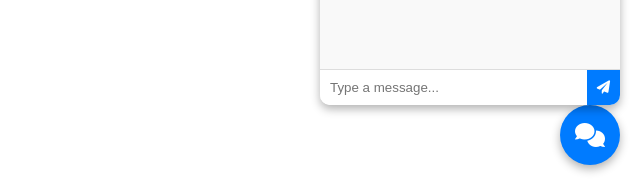
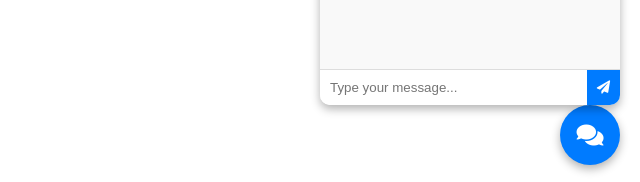
Before and after one commit to CodeWizardry27/NOVA-X, a website: page index.html in a window 1280 px wide. Both pictures are taken after a click on the element 1230 px from the left and 750 px from the top of the page. Shown: the part 615-797 px from the top of the page, 640-1280 px from the left. Drawn offline with Linux system fonts and the light colour scheme.

Commit message:
Update index.html

```diff
--- a/index.html
+++ b/index.html
@@ -5,6 +5,9 @@
     <meta name="viewport" content="width=device-width, initial-scale=1.0">
     <title>NOVA-X</title>
     <link rel="stylesheet" href="https://cdnjs.cloudflare.com/ajax/libs/font-awesome/6.0.0-beta3/css/all.min.css">
+    <link rel="stylesheet" href="https://cdnjs.cloudflare.com/ajax/libs/font-awesome/5.15.4/css/all.min.css">
+
+
     <link rel="stylesheet" href="styles.css">
 </head>
 <body>
@@ -23,8 +26,10 @@
             <!-- Chat content will go here -->
         </div>
         <div class="chat-input">
-            <input type="text" id="userInput" placeholder="Type a message...">
-            <button id="sendButton"><i class="fas fa-paper-plane"></i></button>
+            <input id="userInput" type="text" placeholder="Type your message..." />
+            <button id="sendButton">
+                <i class="fas fa-paper-plane"></i> <!-- Upward arrow icon -->
+            </button>
         </div>
     </div>
 
```
